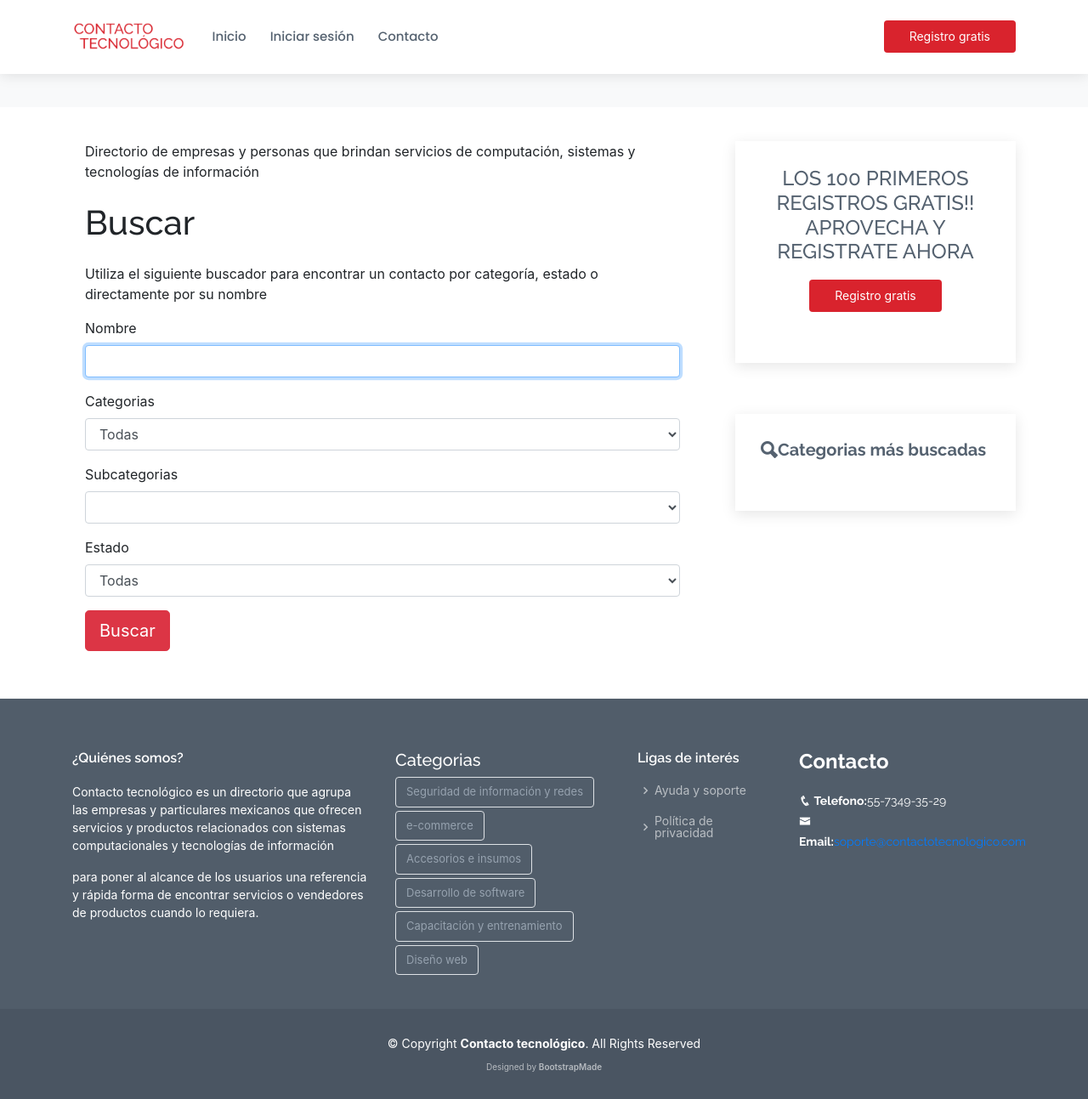
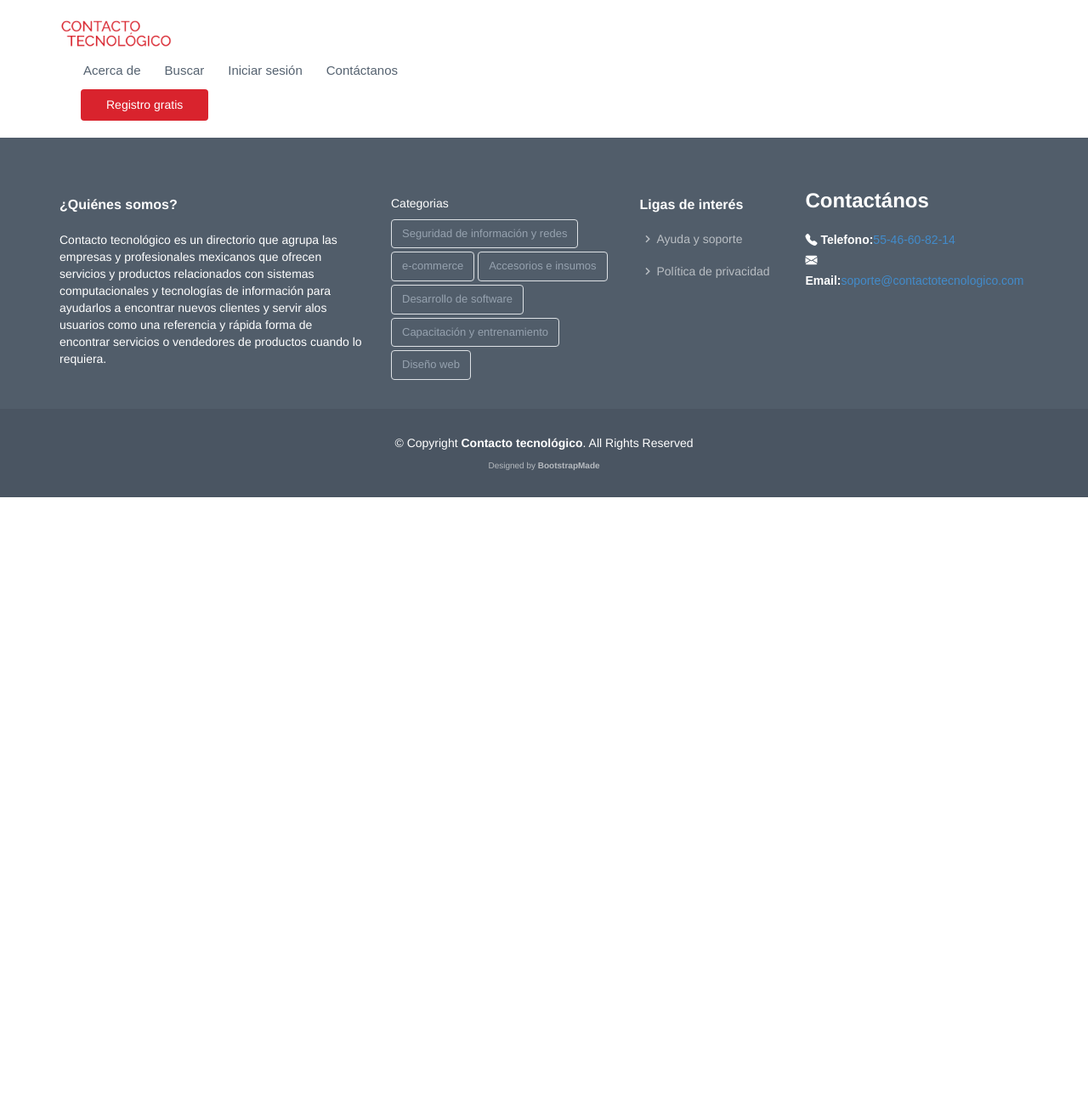
Before and after one commit to marisolvegamx/compuagenda2, a Laravel app: page / in a window 1280 px wide. Shown: the whole page at 85% size. After the commit the page ends 585 px from the top, so only its background shows below. Run offline with Laravel 8, Linux system fonts and the light colour scheme; tables that the repository leaves empty or names only in its code hold one stand-in row (values such as "Sample post"); lists and menus that the app fills with data are empty; parts of the project's set-up code (start-up, migrations or seed data) failed here and were passed over; some libraries are stand-ins or nearby versions.

Commit message:
modificado

```diff
--- a/resources/views/layouts/app.blade.php
+++ b/resources/views/layouts/app.blade.php
@@ -1,15 +1,28 @@
 <!DOCTYPE html>
 <html lang="{{ str_replace('_', '-', app()->getLocale()) }}">
 <head>
+<!-- Global site tag (gtag.js) - Google Analytics -->
+<script async src="https://www.googletagmanager.com/gtag/js?id=UA-180998851-1"></script>
+<script>
+  window.dataLayer = window.dataLayer || [];
+  function gtag(){dataLayer.push(arguments);}
+  gtag('js', new Date());
+
+  gtag('config', 'UA-180998851-1');
+</script>
+
     <meta charset="utf-8">
      <meta name="viewport" content="width=device-width, initial-scale=1, shrink-to-fit=no">
-    <meta name="description" content="directorio de empresas y personas que ofrecen servicios y productos de sistemas computacionales y tecnologias de información">
-     <meta content="" name="keywords">
+    <meta name="description" content="directorio de empresas y profesionales que ofrecen servicios y productos de sistemas computacionales y tecnologias de información">
+     <meta content="sistemas computacionales, tecnologías de información, software administrativo,ti,  comercio electrónico,  contacto tecnologico, directorio empresas mexico, empresas ti mexico, procesamiento de datos, seguridad de informacion,instalacion de redes, accesorios e insumos de computadoras, software a la medida,
+     diseño web, capacitación y entrenamiento informatico, publicidad gratis,aumentar clientes,
+     desarrollo movil, desarrollo de sistemas, empresas de consultoria mexico" name="keywords">
+
 <!--  este es el template -->
     <!-- CSRF Token -->
     <meta name="csrf-token" content="{{ csrf_token() }}">
 
-    <title>{{ config('app.name', 'Laravel') }}</title>
+    <title>{{ config('app.name', 'Contactotecnologico') }}</title>
 
     <!-- Scripts -->
 
@@ -18,18 +31,15 @@
 			  integrity="sha256-CSXorXvZcTkaix6Yvo6HppcZGetbYMGWSFlBw8HfCJo="
 			  crossorigin="anonymous"></script>
 
-  <script src="https://cdnjs.cloudflare.com/ajax/libs/popper.js/1.14.3/umd/popper.min.js" integrity="sha384-ZMP7rVo3mIykV+2+9J3UJ46jBk0WLaUAdn689aCwoqbBJiSnjAK/l8WvCWPIPm49" crossorigin="anonymous"></script>
-<script src="https://stackpath.bootstrapcdn.com/bootstrap/4.1.3/js/bootstrap.min.js" integrity="sha384-ChfqqxuZUCnJSK3+MXmPNIyE6ZbWh2IMqE241rYiqJxyMiZ6OW/JmZQ5stwEULTy" crossorigin="anonymous"></script>
-      <script src="https://maxcdn.bootstrapcdn.com/bootstrap/4.4.1/js/bootstrap.bundle.js"></script>
+    <script src="{{asset('/vendor/bootstrap/js/bootstrap.bundle.js')}}"></script>
 
      @yield('scripts')
 
      <!-- Styles -->
-     <link href="https://fonts.googleapis.com/css?family=Open+Sans:300,300i,400,400i,600,600i,700,700i|Raleway:300,300i,400,400i,500,500i,600,600i,700,700i|Poppins:300,300i,400,400i,500,500i,600,600i,700,700i" rel="stylesheet">
-      <link href="{{ asset('/vendor/boxicons/css/boxicons.min.css')}}" rel="stylesheet">
+       <link href="{{ asset('/vendor/boxicons/css/boxicons.min.css')}}" rel="stylesheet">
       <link href="{{ asset('/css/style.css')}}" rel="stylesheet">
-   <link rel="stylesheet" href="https://maxcdn.bootstrapcdn.com/bootstrap/4.4.1/css/bootstrap.min.css">
-     <link href="{{ asset('/vendor/icofont/icofont.min.css')}}" rel="stylesheet">
+   <link rel="stylesheet" href="{{ asset('/vendor/bootstrap/css/bootstrap.min.css')}}">
+  <link rel="stylesheet" href="https://cdn.jsdelivr.net/npm/bootstrap-icons@1.3.0/font/bootstrap-icons.css">
 </head>
 <body>
 
@@ -37,14 +47,20 @@
     <div class="container d-flex align-items-center">
 
         <div class="logo float-left">
-      <img alt="Contacto Tecnológico" src="{{ asset('/img/logo1.png') }}" height="56"></h1>
+      <a  href="{{ url('/') }}">
+       <img alt="Contacto Tecnológico" src="{{ asset('/img/logo1.png') }}" height="56">
+       </a>
       </div>
       <!-- Uncomment below if you prefer to use an image logo -->
       <!-- <a href="index.html" class="logo"><img src="assets/img/logo.png" alt="" class="img-fluid"></a>-->
 
         <nav class="nav-menu float-right d-none d-lg-block" >
         <ul>
-            <li>  <a  href="{{ url('/') }}">Inicio
+         <li>  <a  href="{{ url('/home') }}">Acerca de
+
+              </a>
+            </li>
+            <li>  <a  href="{{ url('/') }}">Buscar
                 <span class="sr-only">(current)</span>
               </a>
             </li>
@@ -77,7 +93,7 @@
 <!--               <a  href="#">Preguntas frecuentes</a> -->
 <!--             </li> -->
             <li >
-              <a  href="{{asset('sugerencias')}}">Contacto</a>
+              <a  href="{{asset('sugerencias')}}">Contáctanos</a>
             </li>
 
           </ul>
@@ -94,114 +110,7 @@
 	@endguest
 	</div>
 	</header>
-	 <main id="main">
-
-     <!-- ======= Breadcrumbs ======= -->
-    <section id="breadcrumbs" class="breadcrumbs">
-      <div class="container">
-
-        <div class="d-flex justify-content-between align-items-center">
-
-        </div>
-
-      </div>
-    </section><!-- End Breadcrumbs -->
-
-
-
-
-
-    <!-- Page Content -->
-     <!-- ======= Blog Section ======= -->
-    <section class="blog" data-aos="fade-up" data-aos-easing="ease-in-out" data-aos-duration="500">
-       <div class="container">
-
-        <div class="row">
-
-          <div class="col-lg-8 entries">
-        @if(session("info"))
-
-        <div class="row">
-        <div class="col-md-12">
-        <div class="alert alert-success">{{ session("info") }}</div></div>
-        </div>
-
-        @endif
-        @if(count($errors))
-
-        <div class="row">
-        <div class="col-md-12">
-        <div class="alert alert-danger">
-        @foreach($errors->all() as $error)
-        <li>{{ $error }}</li>
-        @endforeach
-        </div></div>
-        </div>
-
-        @endif
-            @yield('content')
-
-    </div>
-
-        <!-- Sidebar Widgets Column -->
-        <div class="col-md-4">
-
-         <!-- Search Widget -->
-           <div class="sidebar">
-
-
-            <div class="sidebar-item search-form">
-            <span style="text-align:center; color: #556270;">
-           <h4> LOS 100 PRIMEROS REGISTROS GRATIS!!
-            APROVECHA Y REGISTRATE AHORA    </h4>
-
-            </span>
-            <div style="text-align:center; padding-top:10px">
-            <span  >
-                   <a  href="{{ route('registerform') }}"  class="get-started-btn ml-auto">{{ __('Registro gratis') }}</a>
-
-                </span>
-             </div>
-            </div>
-          </div>
-
-          <!-- Categories Widget -->
-           <div class="sidebar">
-             <h3 class="sidebar-title"><i class="icofont-ui-search"></i>Categorias más buscadas</h3>
-            <div class="sidebar-item categories">
-
-
-              @if(!empty($arreglocat))
-
-              @foreach ($arreglocat as $itemcat)
-              @if (!empty($itemcat[0]))
-
-                  <ul >
-                  @foreach($itemcat as $cat)
-                    <li>
-                      <a href="{{asset('etiqueta/'.$cat->slug)}}">{{$cat->name}}</a>
-                    </li>
-                   @endforeach
-                  </ul>
-
-                @endif
-                @endforeach
-              @endif
-              </div>
-            </div>
-          </div>
-
-
-
-
-        </div>
-
-
-      <!-- /.row -->
-
-      </section><!-- End Blog Section -->
-
-  </main><!-- End #main -->
+    @yield('home')
 
   <!-- ======= Footer ======= -->
   <footer id="footer" data-aos="fade-up" data-aos-easing="ease-in-out" data-aos-duration="500">
@@ -211,8 +120,8 @@
 
           <div class="col-lg-4 col-md-6 footer-newsletter">
                             <h4>¿Quiénes somos?</h4>
-                            <p>Contacto tecnológico es un directorio que agrupa las empresas y particulares mexicanos que ofrecen servicios y productos relacionados con sistemas computacionales y tecnologías de información</p>
-                            <p>para poner al alcance de los usuarios una referencia y rápida forma de encontrar servicios o vendedores de productos cuando lo requiera.</p>
+                            <p>Contacto tecnológico es un directorio que agrupa las empresas y profesionales mexicanos que ofrecen servicios y productos relacionados con sistemas computacionales y tecnologías de información
+                            para ayudarlos a encontrar nuevos clientes y servir alos usuarios como una referencia y rápida forma de encontrar servicios o vendedores de productos cuando lo requiera.</p>
                         </div>
 
 
@@ -239,7 +148,7 @@
 
                                      <li><i class="bx bx-chevron-right"></i><a href="{{asset('sugerencias')}}">Ayuda y soporte</a></li>
 
-                                     <li><i class="bx bx-chevron-right"></i><a href="{{asset('privacidad')}}">Política de privacidad</a></li>
+                                     <li><i class="bx bx-chevron-right"></i><a href="{{asset('avisoprivacidad.pdf')}}" target="_blank">Política de privacidad</a></li>
 
                             </ul>
                         </div>
@@ -247,11 +156,11 @@
 
                      <div class="col-lg-3 col-md-6">
             <div class="footer-info">
-                            <h3>Contacto</h3>
+                            <h3>Contactános</h3>
                           <p>
-                               <i class="icofont-phone"></i>  <strong>Telefono:</strong>55-7349-35-29 <br>
+                              <i class="bi bi-telephone-fill"></i>  <strong>Telefono:</strong><a href="https://api.whatsapp.com/send?1=pt_BR&phone=5546608214&text=informacion" traget="_blank">55-46-60-82-14</a><br>
 
-                               <i class="icofont-envelope"> </i> <strong>Email:</strong><a href="mailto:soporte@contactotecnologico.com">soporte@contactotecnologico.com</a> <br></p>
+                               <i class="bi bi-envelope-fill"> </i> <strong>Email:</strong><a href="mailto:soporte@contactotecnologico.com">soporte@contactotecnologico.com</a> <br></p>
                             </div>
 
 
@@ -274,8 +183,13 @@
     </div>
   </footer><!-- End Footer -->
 
-  <a href="#" class="back-to-top"><i class="icofont-simple-up"></i></a>
+  <a href="#" class="back-to-top"><i class="bi bi-arrow-up-short"></i></a>
 <!-- Template Main JS File -->
+ <script src="{{asset('vendor/jquery.easing/jquery.easing.min.js')}}"></script>
+<script src="{{asset('vendor/isotope-layout/isotope.pkgd.min.js')}}"></script>
+  <script src="{{asset('vendor/venobox/venobox.min.js')}}"></script>
+  <script src="{{asset('vendor/waypoints/jquery.waypoints.min.js')}}"></script>
+   <script src="{{asset('vendor/owl.carousel/owl.carousel.min.js')}}"></script>
   <script src="{{ asset('/js/main.js')}}"></script>
 
 </body>
```
